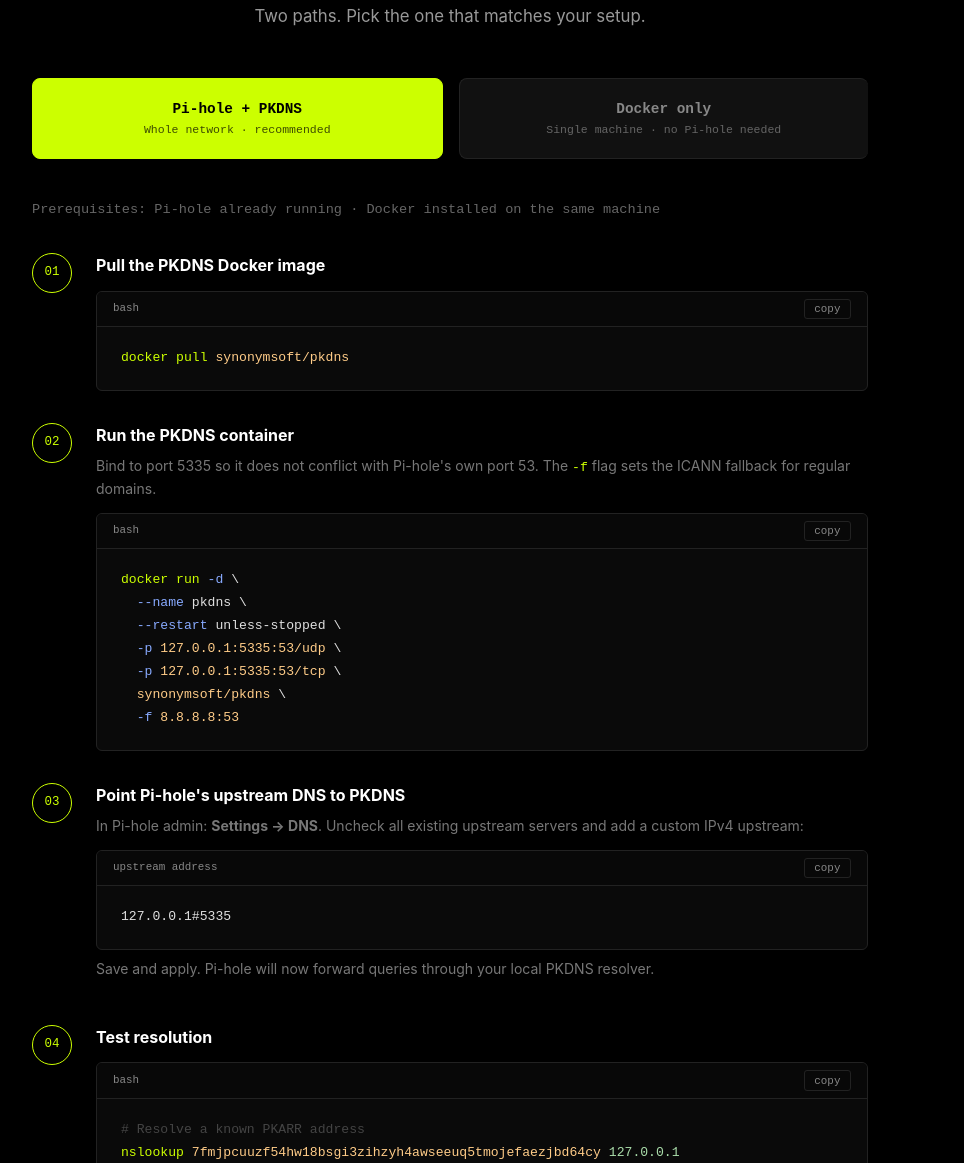
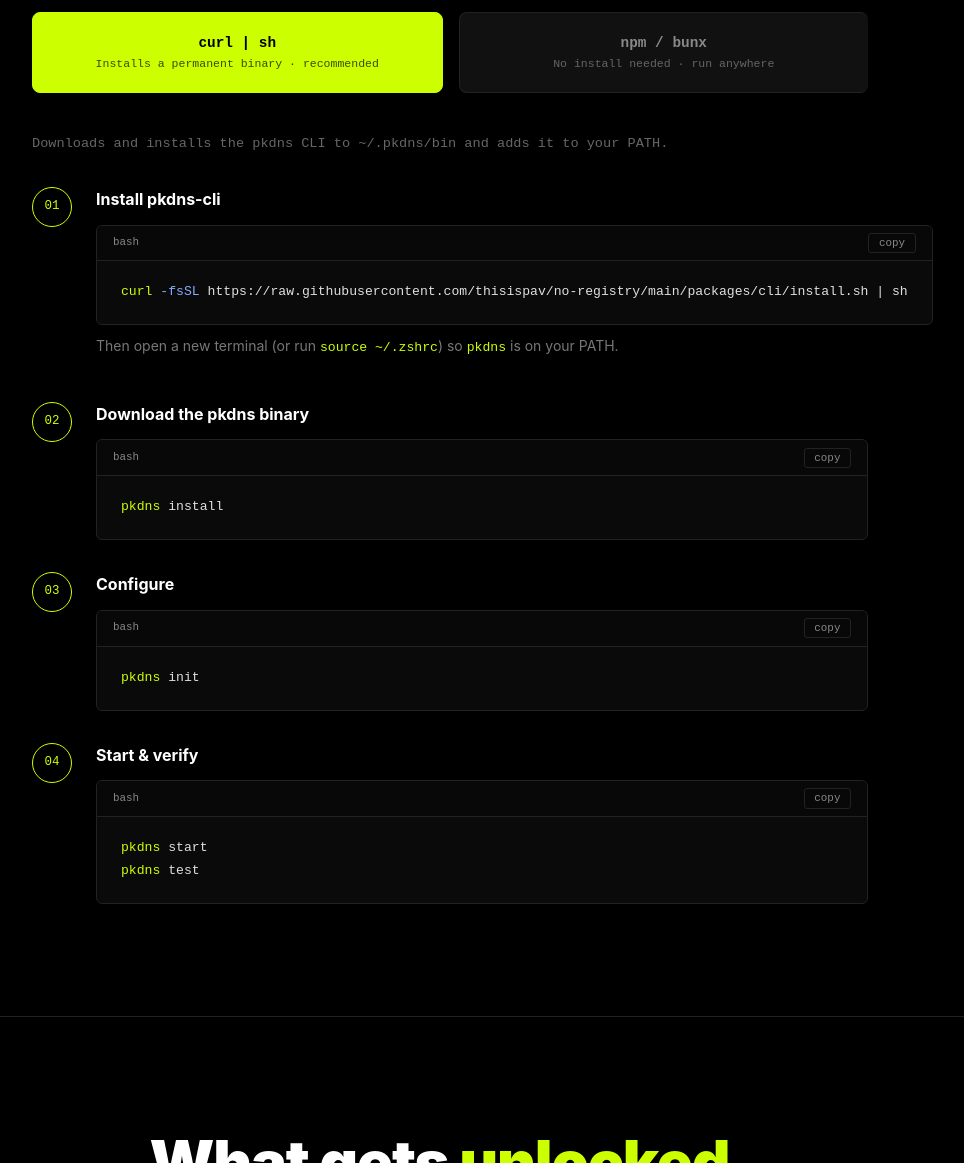
Before and after one commit to thisispav/no-registry, a website: page packages/app/index.html in a window 1280 px wide. Shown: the part 4882-6045 px from the top of the page, without its empty margins (190-1154 px from the left). Drawn offline with Linux system fonts and the light colour scheme.

Commit message:
refactor: update installation instructions and improve clarity in setup section

```diff
--- a/packages/app/index.html
+++ b/packages/app/index.html
@@ -1051,51 +1051,45 @@
 <section id="setup">
   <div class="container">
     <div class="section-head">
-      <h2>Run your own. <span class="green">In 10 minutes (or less).</span></h2>
-      <p>Two paths. Pick the one that matches your setup.</p>
+      <h2>Run your own. <span class="green">In minutes.</span></h2>
+      <p>Two ways to install. Pick one.</p>
     </div>
 
     <div class="setup-tabs">
-      <button class="tab-btn active" onclick="switchTab('pihole', this)">
-        Pi-hole + PKDNS
-        <div style="font-size:0.72rem;font-weight:500;margin-top:0.35rem;opacity:0.7;">Whole network · recommended</div>
+      <button class="tab-btn active" onclick="switchTab('sh', this)">
+        curl | sh
+        <div style="font-size:0.72rem;font-weight:500;margin-top:0.35rem;opacity:0.7;">Installs a permanent binary · recommended</div>
       </button>
-      <button class="tab-btn" onclick="switchTab('docker', this)">
-        Docker only
-        <div style="font-size:0.72rem;font-weight:500;margin-top:0.35rem;opacity:0.7;">Single machine · no Pi-hole needed</div>
+      <button class="tab-btn" onclick="switchTab('npm', this)">
+        npm / bunx
+        <div style="font-size:0.72rem;font-weight:500;margin-top:0.35rem;opacity:0.7;">No install needed · run anywhere</div>
       </button>
     </div>
 
-    <!-- Tab: Pi-hole -->
-    <div id="tab-pihole" class="tab-panel active">
-      <p style="margin-bottom:2rem;font-size:0.85rem;color:#666;font-family:var(--font-mono);">Prerequisites: Pi-hole already running · Docker installed on the same machine</p>
+    <!-- Tab: shell install -->
+    <div id="tab-sh" class="tab-panel active">
+      <p style="margin-bottom:2rem;font-size:0.85rem;color:#666;font-family:var(--font-mono);">Downloads and installs the pkdns CLI to ~/.pkdns/bin and adds it to your PATH.</p>
       <div class="steps">
 
         <div class="step">
           <div class="step-num">01</div>
           <div class="step-content">
-            <h4>Pull the PKDNS Docker image</h4>
+            <h4>Install pkdns-cli</h4>
             <div class="code-block">
               <div class="code-block-header"><span>bash</span><button class="copy-btn" onclick="copyCode(this)">copy</button></div>
-              <pre><span class="cmd">docker pull</span> <span class="val">synonymsoft/pkdns</span></pre>
+              <pre><span class="cmd">curl</span> <span class="flag">-fsSL</span> https://raw.githubusercontent.com/thisispav/no-registry/main/packages/cli/install.sh | sh</pre>
             </div>
+            <p style="margin-top:0.6rem;">Then open a new terminal (or run <code style="font-family:var(--font-mono);color:var(--green);font-size:0.82rem;">source ~/.zshrc</code>) so <code style="font-family:var(--font-mono);color:var(--green);font-size:0.82rem;">pkdns</code> is on your PATH.</p>
           </div>
         </div>
 
         <div class="step">
           <div class="step-num">02</div>
           <div class="step-content">
-            <h4>Run the PKDNS container</h4>
-            <p>Bind to port 5335 so it does not conflict with Pi-hole's own port 53. The <code style="font-family:var(--font-mono);color:var(--green);font-size:0.82rem;">-f</code> flag sets the ICANN fallback for regular domains.</p>
+            <h4>Download the pkdns binary</h4>
             <div class="code-block">
               <div class="code-block-header"><span>bash</span><button class="copy-btn" onclick="copyCode(this)">copy</button></div>
-              <pre><span class="cmd">docker run</span> <span class="flag">-d</span> \
-  <span class="flag">--name</span> pkdns \
-  <span class="flag">--restart</span> unless-stopped \
-  <span class="flag">-p</span> <span class="val">127.0.0.1:5335:53/udp</span> \
-  <span class="flag">-p</span> <span class="val">127.0.0.1:5335:53/tcp</span> \
-  <span class="val">synonymsoft/pkdns</span> \
-  <span class="flag">-f</span> <span class="val">8.8.8.8:53</span></pre>
+              <pre><span class="cmd">pkdns</span> install</pre>
             </div>
           </div>
         </div>
@@ -1103,74 +1097,57 @@
         <div class="step">
           <div class="step-num">03</div>
           <div class="step-content">
-            <h4>Point Pi-hole's upstream DNS to PKDNS</h4>
-            <p>In Pi-hole admin: <strong>Settings → DNS</strong>. Uncheck all existing upstream servers and add a custom IPv4 upstream:</p>
+            <h4>Configure</h4>
             <div class="code-block">
-              <div class="code-block-header"><span>upstream address</span><button class="copy-btn" onclick="copyCode(this)">copy</button></div>
-              <pre>127.0.0.1#5335</pre>
+              <div class="code-block-header"><span>bash</span><button class="copy-btn" onclick="copyCode(this)">copy</button></div>
+              <pre><span class="cmd">pkdns</span> init</pre>
             </div>
-            <p style="margin-top:0.5rem;">Save and apply. Pi-hole will now forward queries through your local PKDNS resolver.</p>
           </div>
         </div>
 
         <div class="step">
           <div class="step-num">04</div>
           <div class="step-content">
-            <h4>Test resolution</h4>
+            <h4>Start &amp; verify</h4>
             <div class="code-block">
               <div class="code-block-header"><span>bash</span><button class="copy-btn" onclick="copyCode(this)">copy</button></div>
-              <pre><span class="comment"># Resolve a known PKARR address</span>
-<span class="cmd">nslookup</span> <span class="val">7fmjpcuuzf54hw18bsgi3zihzyh4awseeuq5tmojefaezjbd64cy</span> <span class="str">127.0.0.1</span>
-
-<span class="comment"># Confirm regular domains still resolve (ICANN fallback)</span>
-<span class="cmd">nslookup</span> <span class="val">example.com</span> <span class="str">127.0.0.1</span>
-
-<span class="comment"># Check the container is running</span>
-<span class="cmd">docker ps</span> <span class="flag">--filter</span> <span class="val">name=pkdns</span></pre>
+              <pre><span class="cmd">pkdns</span> start
+<span class="cmd">pkdns</span> test</pre>
             </div>
-          </div>
-        </div>
-
-        <div class="step">
-          <div class="step-num">05</div>
-          <div class="step-content">
-            <h4>You're done</h4>
-            <p>Every device on your network that uses Pi-hole as its DNS now resolves PKDNS addresses — with no registrar in the path, no authority to pressure, and no single point to seize.</p>
           </div>
         </div>
 
       </div>
     </div>
 
-    <!-- Tab: Docker only -->
-    <div id="tab-docker" class="tab-panel">
-      <p style="margin-bottom:2rem;font-size:0.85rem;color:#666;font-family:var(--font-mono);">No Pi-hole required. Run PKDNS as a standalone resolver on any machine with Docker.</p>
+    <!-- Tab: npm / bunx -->
+    <div id="tab-npm" class="tab-panel">
+      <p style="margin-bottom:2rem;font-size:0.85rem;color:#666;font-family:var(--font-mono);">No install step. Use bunx (Bun) or npx (Node) to run pkdns-cli directly.</p>
       <div class="steps">
 
         <div class="step">
           <div class="step-num">01</div>
           <div class="step-content">
-            <h4>Pull and run</h4>
+            <h4>Run pkdns-cli</h4>
             <div class="code-block">
-              <div class="code-block-header"><span>bash</span><button class="copy-btn" onclick="copyCode(this)">copy</button></div>
-              <pre><span class="cmd">docker run</span> <span class="flag">-d</span> \
-  <span class="flag">--name</span> pkdns \
-  <span class="flag">--restart</span> unless-stopped \
-  <span class="flag">-p</span> <span class="val">53:53/udp</span> \
-  <span class="flag">-p</span> <span class="val">53:53/tcp</span> \
-  <span class="val">synonymsoft/pkdns</span> \
-  <span class="flag">-f</span> <span class="val">8.8.8.8:53</span></pre>
+              <div class="code-block-header"><span>bash — Bun</span><button class="copy-btn" onclick="copyCode(this)">copy</button></div>
+              <pre><span class="cmd">bunx</span> <span class="val">pkdns-cli</span> <span class="flag">--help</span></pre>
             </div>
+            <div class="code-block" style="margin-top:0.75rem;">
+              <div class="code-block-header"><span>bash — Node</span><button class="copy-btn" onclick="copyCode(this)">copy</button></div>
+              <pre><span class="cmd">npx</span> <span class="val">pkdns-cli</span> <span class="flag">--help</span></pre>
+            </div>
+            <p style="margin-top:0.6rem;">Replace <code style="font-family:var(--font-mono);color:var(--green);font-size:0.82rem;">pkdns</code> with <code style="font-family:var(--font-mono);color:var(--green);font-size:0.82rem;">bunx pkdns-cli</code> in every command below.</p>
           </div>
         </div>
 
         <div class="step">
           <div class="step-num">02</div>
           <div class="step-content">
-            <h4>Point your system DNS to localhost</h4>
+            <h4>Download the pkdns binary</h4>
             <div class="code-block">
-              <div class="code-block-header"><span>/etc/resolv.conf</span><button class="copy-btn" onclick="copyCode(this)">copy</button></div>
-              <pre>nameserver 127.0.0.1</pre>
+              <div class="code-block-header"><span>bash</span><button class="copy-btn" onclick="copyCode(this)">copy</button></div>
+              <pre><span class="cmd">bunx</span> <span class="val">pkdns-cli</span> install</pre>
             </div>
           </div>
         </div>
@@ -1178,10 +1155,22 @@
         <div class="step">
           <div class="step-num">03</div>
           <div class="step-content">
-            <h4>Test it</h4>
+            <h4>Configure</h4>
             <div class="code-block">
               <div class="code-block-header"><span>bash</span><button class="copy-btn" onclick="copyCode(this)">copy</button></div>
-              <pre><span class="cmd">nslookup</span> <span class="val">7fmjpcuuzf54hw18bsgi3zihzyh4awseeuq5tmojefaezjbd64cy</span> <span class="str">127.0.0.1</span></pre>
+              <pre><span class="cmd">bunx</span> <span class="val">pkdns-cli</span> init</pre>
+            </div>
+          </div>
+        </div>
+
+        <div class="step">
+          <div class="step-num">04</div>
+          <div class="step-content">
+            <h4>Start &amp; verify</h4>
+            <div class="code-block">
+              <div class="code-block-header"><span>bash</span><button class="copy-btn" onclick="copyCode(this)">copy</button></div>
+              <pre><span class="cmd">bunx</span> <span class="val">pkdns-cli</span> start
+<span class="cmd">bunx</span> <span class="val">pkdns-cli</span> test</pre>
             </div>
           </div>
         </div>
```
